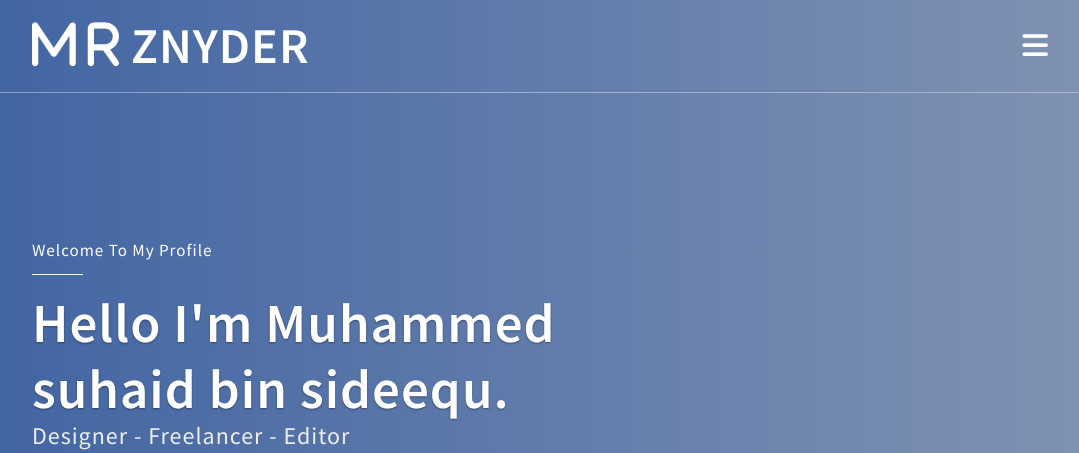
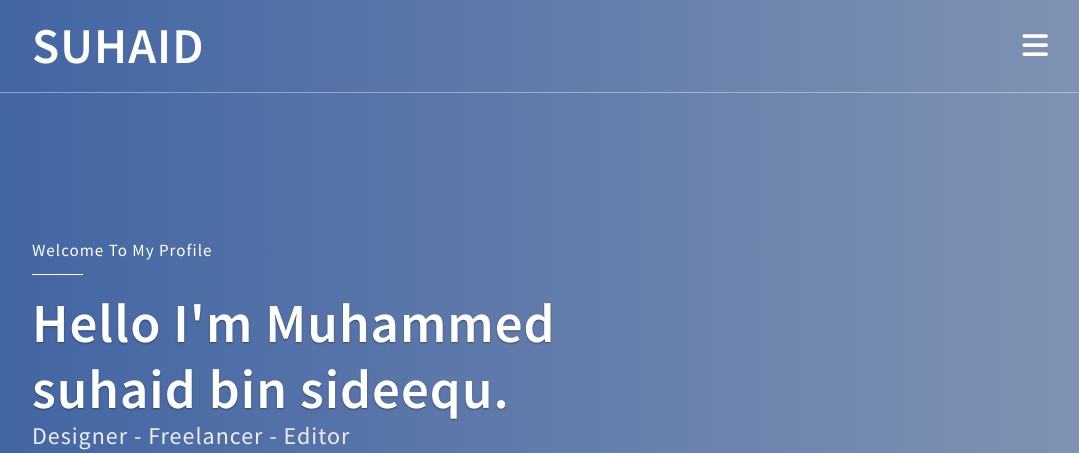
Before and after one commit to muhammed-suhaid/muhammed-suhaid-bin-sideequ, a plain HTML site: page index.html in a window 1280 px wide. Shown: the top 453 px of the page, without its empty margins (53-1132 px from the left). Drawn offline with Linux system fonts and the light colour scheme.

Commit message:
Update index.html

```diff
--- a/index.html
+++ b/index.html
@@ -42,7 +42,7 @@ Smartphone Compatible web template, free webdesigns for Nokia, Samsung, LG, Sony
 	<nav class="navbar">
 		<div class="container">
 			<h1 class="wthree-logo">
-				<a href="index.html" id="logoLink"><i class="fa-solid fa-m"></i> <i class="fa-solid fa-r"></i>  ZNYDER </a>
+				<a href="index.html" id="logoLink">SUHAID</a>
 			</h1>
 
 			<!-- menu -->
@@ -257,7 +257,7 @@ Smartphone Compatible web template, free webdesigns for Nokia, Samsung, LG, Sony
 		<div class="row">
 			<div class="col-md-3">
 				<h3 class="wthree-logo ">
-					<a href="index.html" id="logoLink"><i class="fa-solid fa-m"></i> <i class="fa-solid fa-r"></i> ZNYDER </a>
+					<a href="index.html" id="logoLink">SUHAID</a>
 
 				</h3>
 			</div>
```
